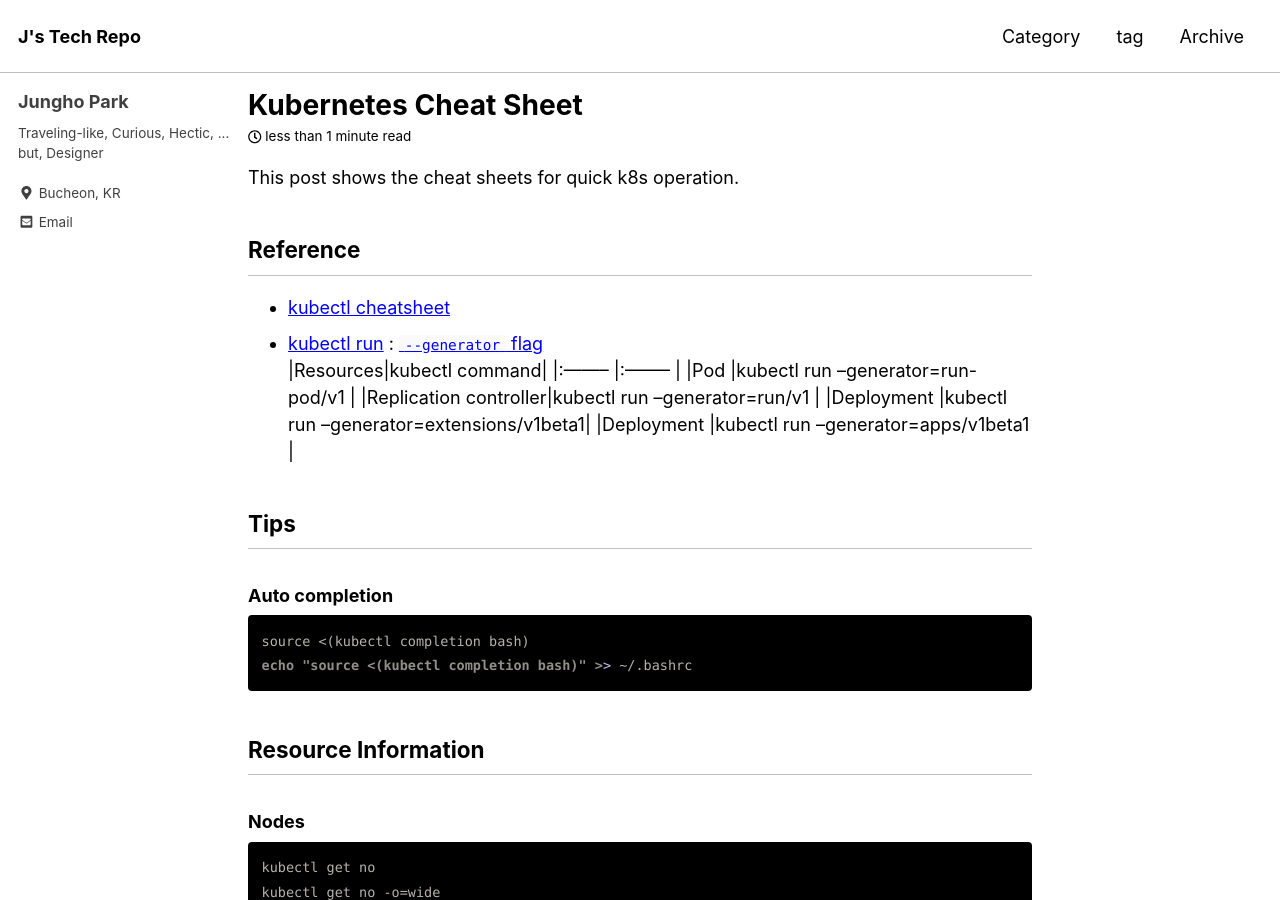
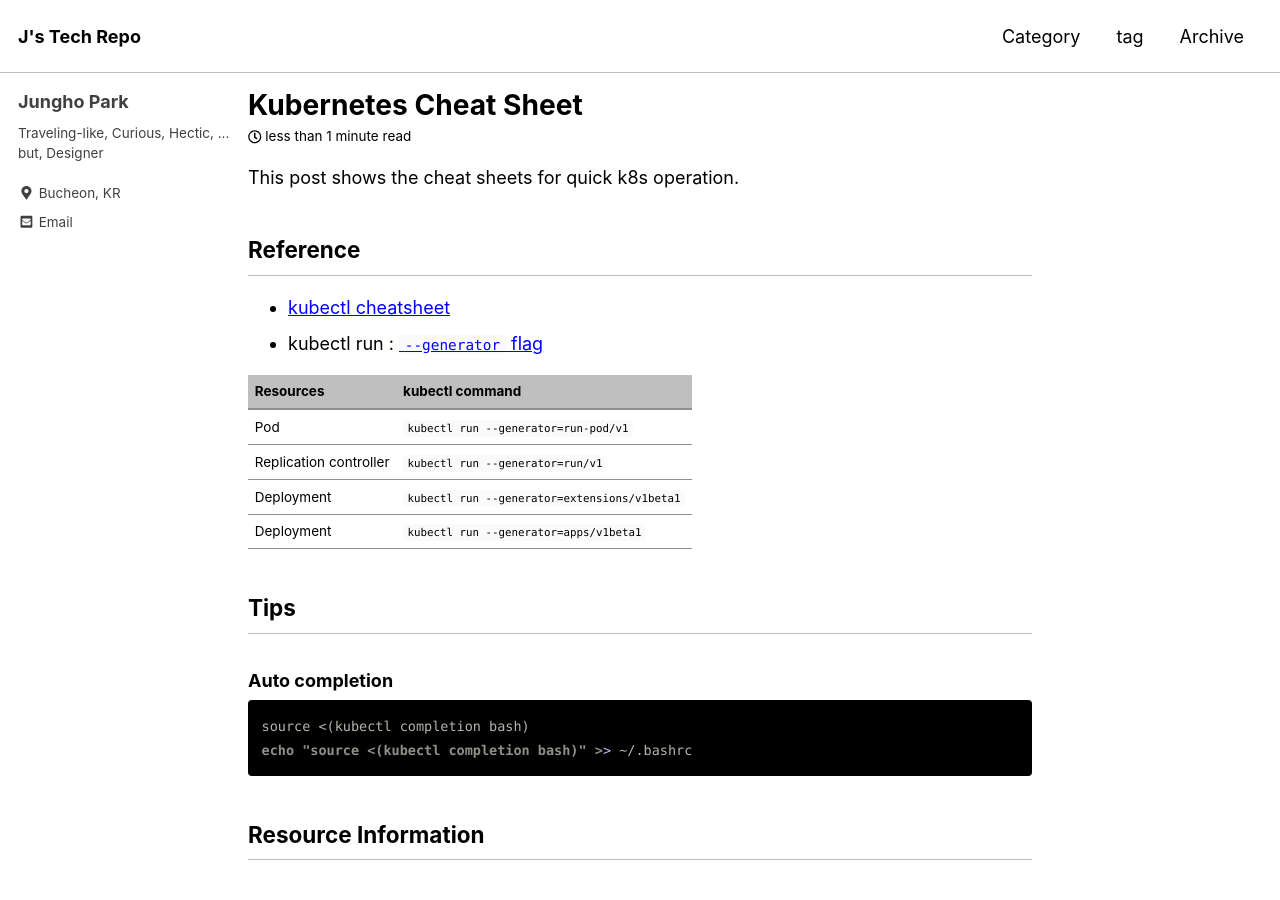
Before and after one commit to unipark00/tekrepo, a Jekyll site: the page built from _posts/2019-04-18-k8s-cheat-sheet.md, in a window 1280 px wide and 900 px high. Built offline with Jekyll 4.4.1, drawn with Linux system fonts in a browser that asks for light colours; cached includes are drawn as plain includes; part of the change alters nothing that is shown.

```diff
--- a/_posts/2019-04-18-k8s-cheat-sheet.md
+++ b/_posts/2019-04-18-k8s-cheat-sheet.md
@@ -11,13 +11,14 @@ This post shows the cheat sheets for quick k8s operation.
 
 ## Reference
 * [kubectl cheatsheet](https://kubernetes.io/docs/reference/kubectl/cheatsheet/)
-* [kubectl run](https://kubernetes.io/docs/reference/kubectl/conventions/#kubectl-run) : [`--generator` flag](https://kubernetes.io/docs/reference/kubectl/conventions/#generators)
+* kubectl run : [`--generator` flag](https://kubernetes.io/docs/reference/kubectl/conventions/#generators)
+
 |Resources|kubectl command|
-|:--------             |:--------                              |
-|Pod                   |kubectl run --generator=run-pod/v1        |
-|Replication controller|kubectl run --generator=run/v1            |
-|Deployment            |kubectl run --generator=extensions/v1beta1|
-|Deployment            |kubectl run --generator=apps/v1beta1      |
+|:--------|:--------------|
+|Pod|`kubectl run --generator=run-pod/v1`|
+|Replication controller|`kubectl run --generator=run/v1`|
+|Deployment|`kubectl run --generator=extensions/v1beta1`|
+|Deployment|`kubectl run --generator=apps/v1beta1`|
 
 ## Tips
 ### Auto completion
```
